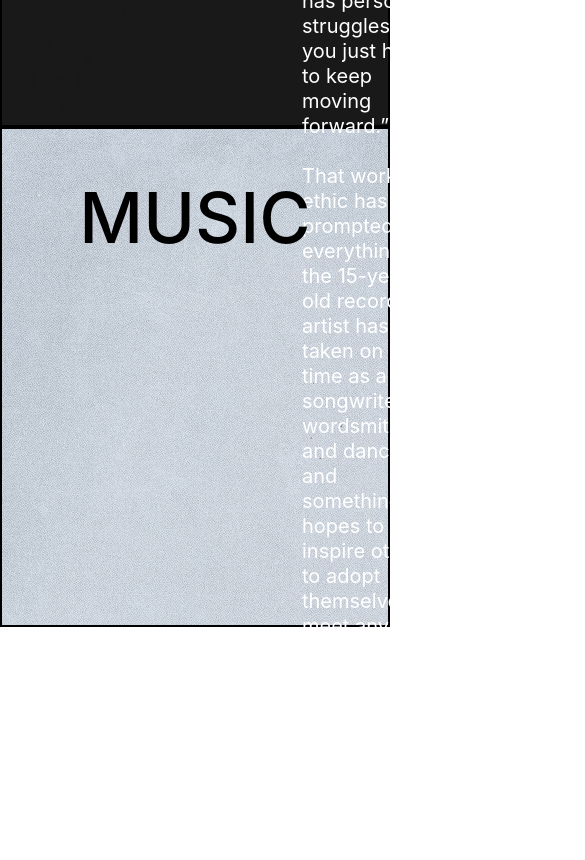
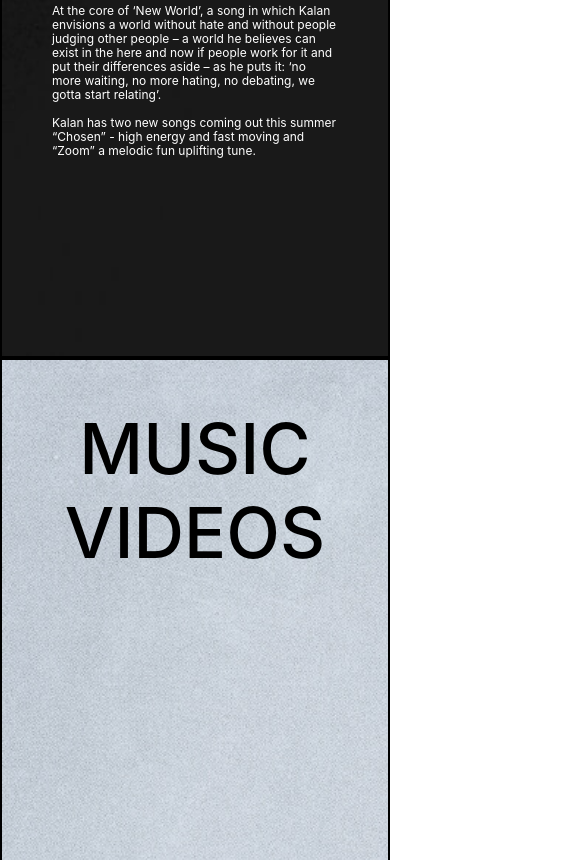
Before and after one commit to NathanZC/KalanWebsiteLive, a React (Create React App) app: page / in a window 390 px wide. Shown: the part 1140-2000 px from the top of the page, 585 px wide, since content can reach past the window. Built offline with nearby package versions, Linux system fonts and the light colour scheme.

Commit message:
trying this

```diff
--- a/src/components/body.css
+++ b/src/components/body.css
@@ -23,10 +23,11 @@
 }
 .MusicSection {
   border: 2px solid black;
-
-  height: 500px;
+  justify-content: center;
+  height: 550px;
   color: black;
-  background-image: url("r6s.jpg");
+  background-image: url("r6s.jpg");  background-repeat: no-repeat;
+   background-size: cover;
 }
 .sectionbody {
   height: auto;
@@ -37,7 +38,7 @@
   padding: 20px;
   padding-top: 60px;
   font-size: 20px;
-
+  justify-content: center;
 }
 .video {
   width: 100%;
@@ -47,22 +48,125 @@
 .AboutSection {
   border: 2px solid black;
   background-image: url("black_back.jpg");
-  height: 1000px;
+  height: 1300px;
   background-repeat: no-repeat;
    background-size: cover;
    color: white;
-   line-height: 25px;
+   line-height: 30px;
+   justify-content: center;
+
+}
+.AboutSection2 {
+  border: 2px solid black;
+  background-image: url("black_back.jpg");
+  height: 600px;
+  background-repeat: no-repeat;
+   background-size: cover;
+   color: white;
+   line-height: 30px;
    justify-content: center;
 
 }
 .sectionbodyabout {
   height: auto;
-  display: flex;
+
   width: 100%;
 
 
   padding: 300px;
   padding-top: 60px;
-  font-size: 20px;
+  font-size: 27px;
+
 
 }
+@media only screen and (max-width: 2350px) {
+  .sectionbodyabout {
+    height: auto;
+    display: flex;
+    width: 100%;
+
+
+    padding: 300px;
+    padding-top: 60px;
+    font-size: 15px;
+
+  }
+
+}
+@media only screen and (max-width: 1552px) {
+  .sectionbodyabout {
+    height: auto;
+    display: flex;
+    width: 100%;
+
+
+    padding: 300px;
+    padding-top: 60px;
+    font-size: 15px;
+
+  }
+}
+@media only screen and (max-width: 1467px) {
+  .sectionbodyabout {
+    height: auto;
+    display: flex;
+    width: 100%;
+
+
+    padding: 100px;
+    padding-top: 60px;
+    font-size: 13px;
+
+  }
+  .MusicSection {
+    border: 2px solid black;
+    justify-content: center;
+    height: 1250px;
+    color: black;
+    background-image: url("r6s.jpg");
+  }
+  .video {
+    width: 100%;
+    margin-left: auto;
+    margin-right: auto;
+
+  }
+  .sectionbody {
+    height: auto;
+
+    width: 100%;
+    display:inline;
+    text-align: center;
+    padding: 20px;
+    padding-top: 60px;
+    font-size: 20px;
+    justify-content: center;
+  }
+}
+@media only screen and (max-width: 951px) {
+  .sectionbodyabout {
+    height: auto;
+    display: flex;
+    width: 100%;
+
+
+    padding: 50px;
+    padding-top: 60px;
+    font-size: 10px;
+    line-height: 18px;
+  }
+}
+@media only screen and (max-width: 669px) {
+  .sectionbodyabout {
+    height: auto;
+    display: flex;
+    width: 100%;
+
+
+    padding: 50px;
+    padding-top: 60px;
+    font-size: 12px;
+    line-height: 14px;
+
+  }
+}
--- a/src/components/body.js
+++ b/src/components/body.js
@@ -1,8 +1,9 @@
 import React from "react";
-import headshot from "./banner.jpg";
+import headshot from "./channels4_banner.jpg";
 import "./body.css";
 import Music from "./music.js"
 import About from "./about.js"
+import Songs from "./songs.js"
 class Body extends React.Component {
   render() {
     return (
@@ -17,6 +18,7 @@ class Body extends React.Component {
         </div>
         <About />
         <Music />
+        <Songs />
       </div>
     );
   }
--- a/src/components/music.js
+++ b/src/components/music.js
@@ -10,7 +10,7 @@ class Music extends React.Component {
     return (
       <div className="MusicSection">
         <div className="sectionHeader">
-          <h1>MUSIC</h1>
+          <h1>MUSIC VIDEOS</h1>
         </div>
         <div className="sectionbody">
         <ReactPlayer className="video" url='https://www.youtube.com/watch?v=fwuBmqW9xAE' controls="true"/>
--- /dev/null
+++ b/src/components/songs.js
@@ -0,0 +1,22 @@
+import React from "react";
+import SpotifyPlayer from 'react-spotify-player';
+
+const size = {
+    width: '100%',
+    height: 80,
+  };
+class Music extends React.Component {
+  render() {
+    return (
+      <div className="AboutSection2">
+        <div className="sectionHeader">
+          <h1>Songs</h1>
+        </div>
+        <div className="sectionbody">
+
+        </div>
+      </div>
+    );
+  }
+}
+export default Music;
```
